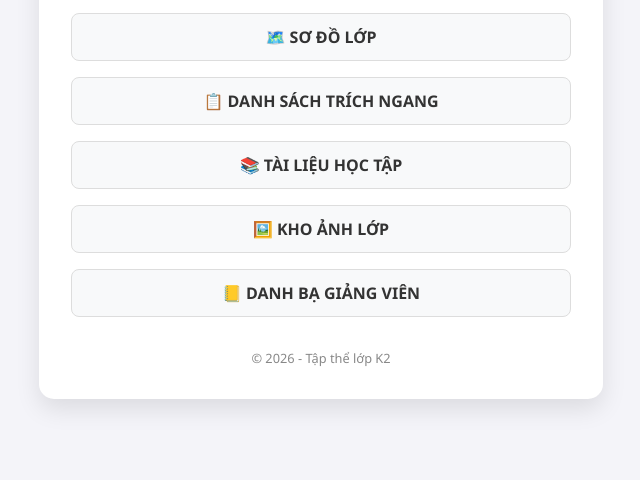
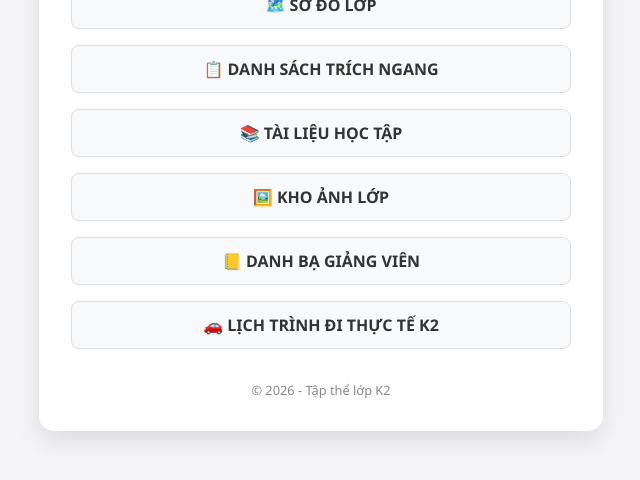
Before and after one commit to drphucpx/tcctk2, a plain HTML site: page index.html in a window 1280 px wide. Shown: the part 308-788 px from the top of the page, without its empty margins (319-959 px from the left). Drawn offline with Linux system fonts and the light colour scheme.

Commit message:
thay dỏi

```diff
--- a/index.html
+++ b/index.html
@@ -97,6 +97,10 @@
         <div class="menu-item">
             <a href="https://drphucpx.github.io/danhbatcct/" class="menu-link" target="_blank">📒 DANH BẠ GIẢNG VIÊN</a>
         </div>
+
+        <div class="menu-item">
+            <a href="https://docs.google.com/document/d/1YVl307yPweHmFXoGTej2u8bf-wDOfEdbamFuaXqbrvo/edit?tab=t.0" class="menu-link" target="_blank">🚗 LỊCH TRÌNH ĐI THỰC TẾ K2</a>
+        </div>
     </div>
 
     <footer>
```
